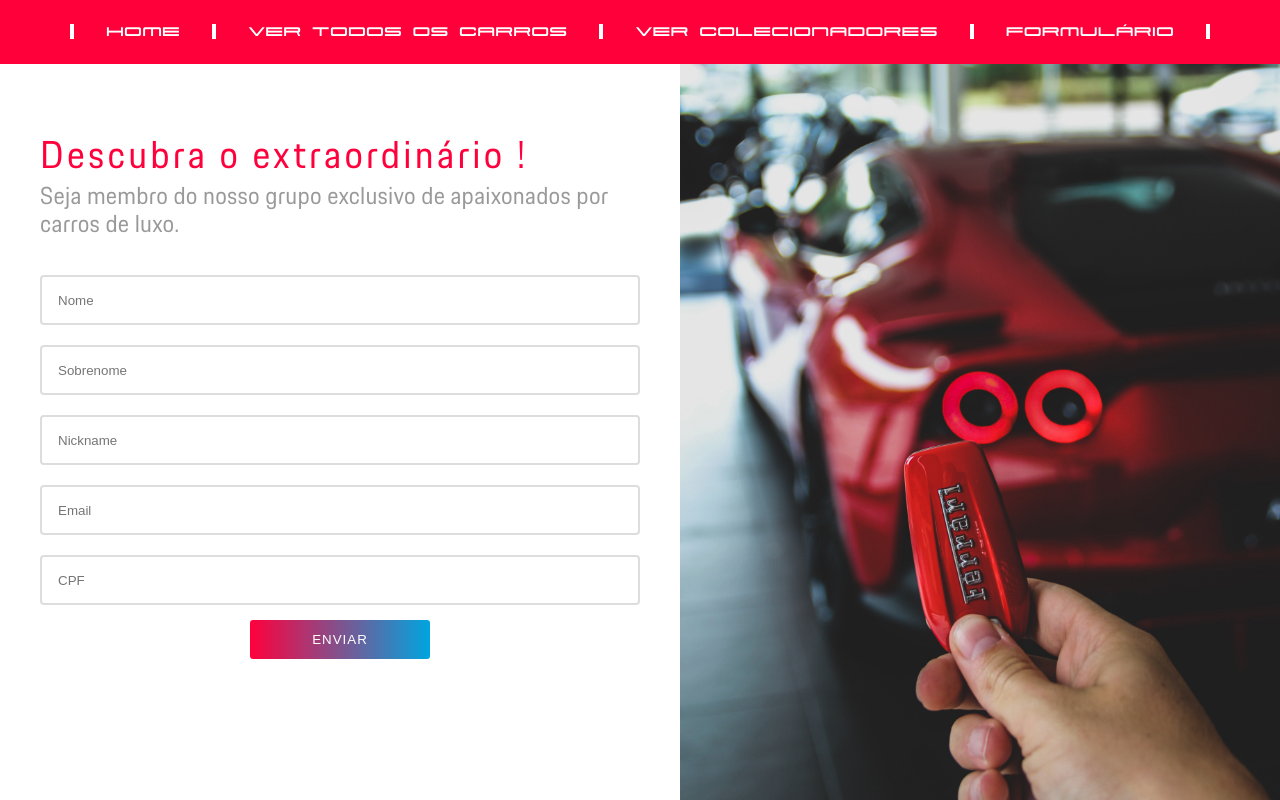
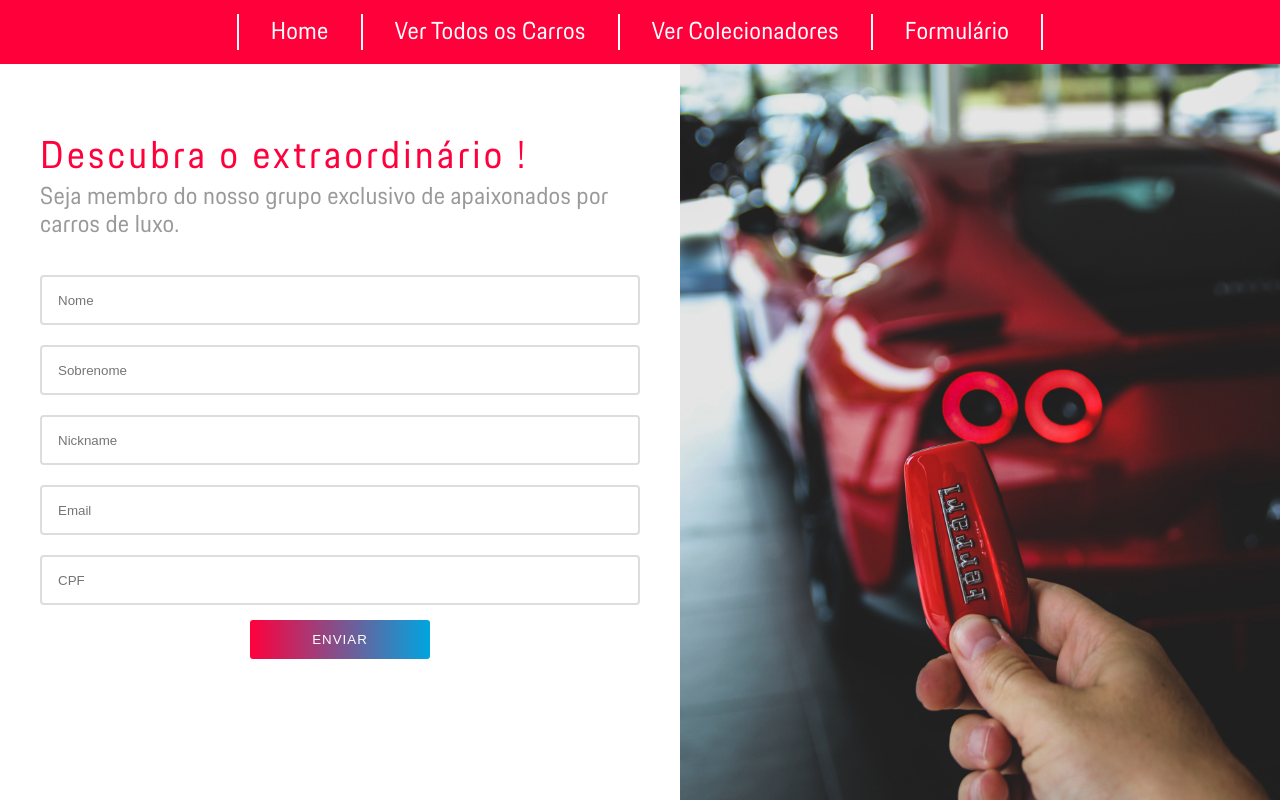
Before and after one commit to IgorMariano25/Colecionador-Carro-Cloud-Computing, an Angular app in the folder frontend/: page /FormularioColecionador in a window 1280 px wide. Built offline with nearby package versions, Linux system fonts and the light colour scheme.

Commit message:
Alterando fontes e cores dos links

```diff
--- a/frontend/src/app/app.component.css
+++ b/frontend/src/app/app.component.css
@@ -1,8 +1,9 @@
 #tool-bar {
   background: #ff003b;
   color: white;
-  font-family: porsche;
-  font-size: 18px;
+  font-family: porscheNextBold;
+  font-size: 1.5rem;
+  font-weight: 450;
   justify-content: center;
   position: fixed;
   z-index: 3;
@@ -14,13 +15,13 @@
 }
 
 .links {
-  border-left: 4px solid #FFF;
+  border-left: 2px solid #FFF;
   padding-left: 2rem;
   padding-right: 2rem;
 }
 
 #formsColector {
-  border-right: 4px solid #FFF;
+  border-right: 2px solid #FFF;
   padding-left: 2rem;
   padding-right: 2rem;
 }
```
